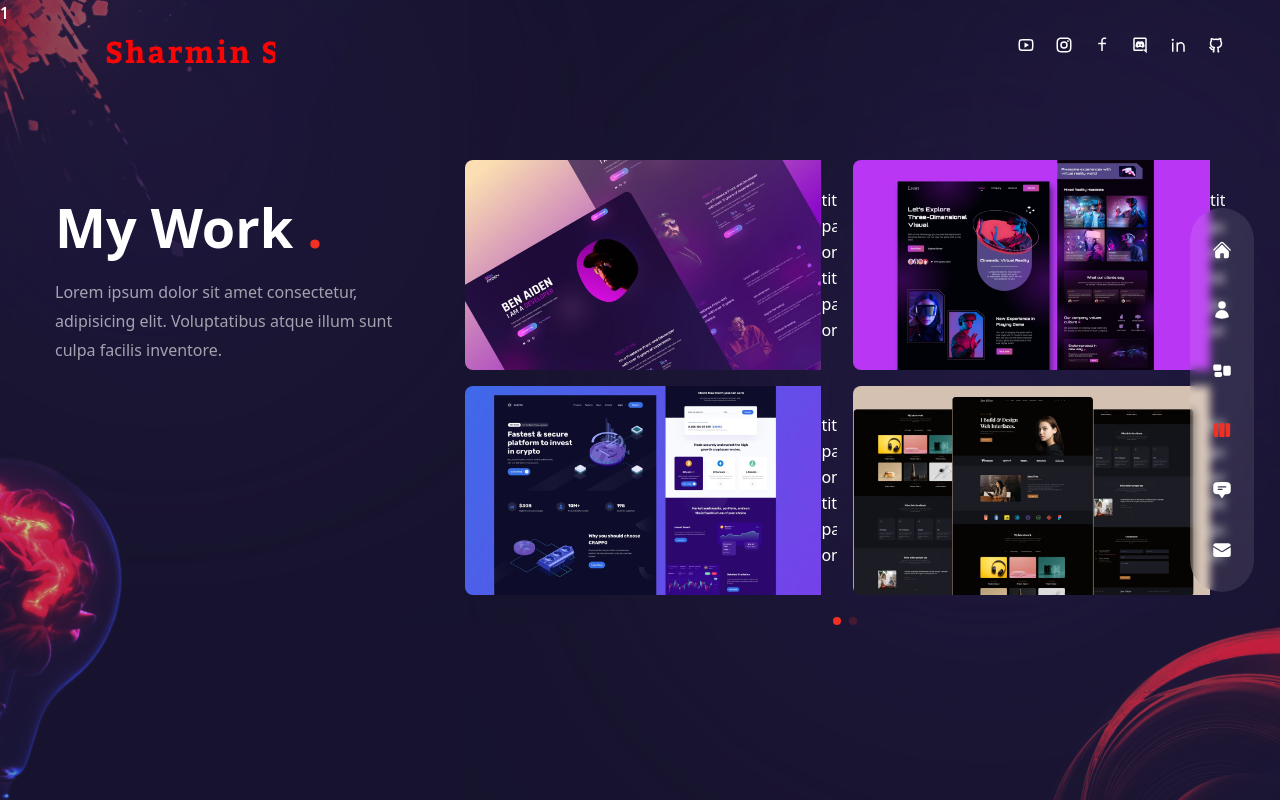
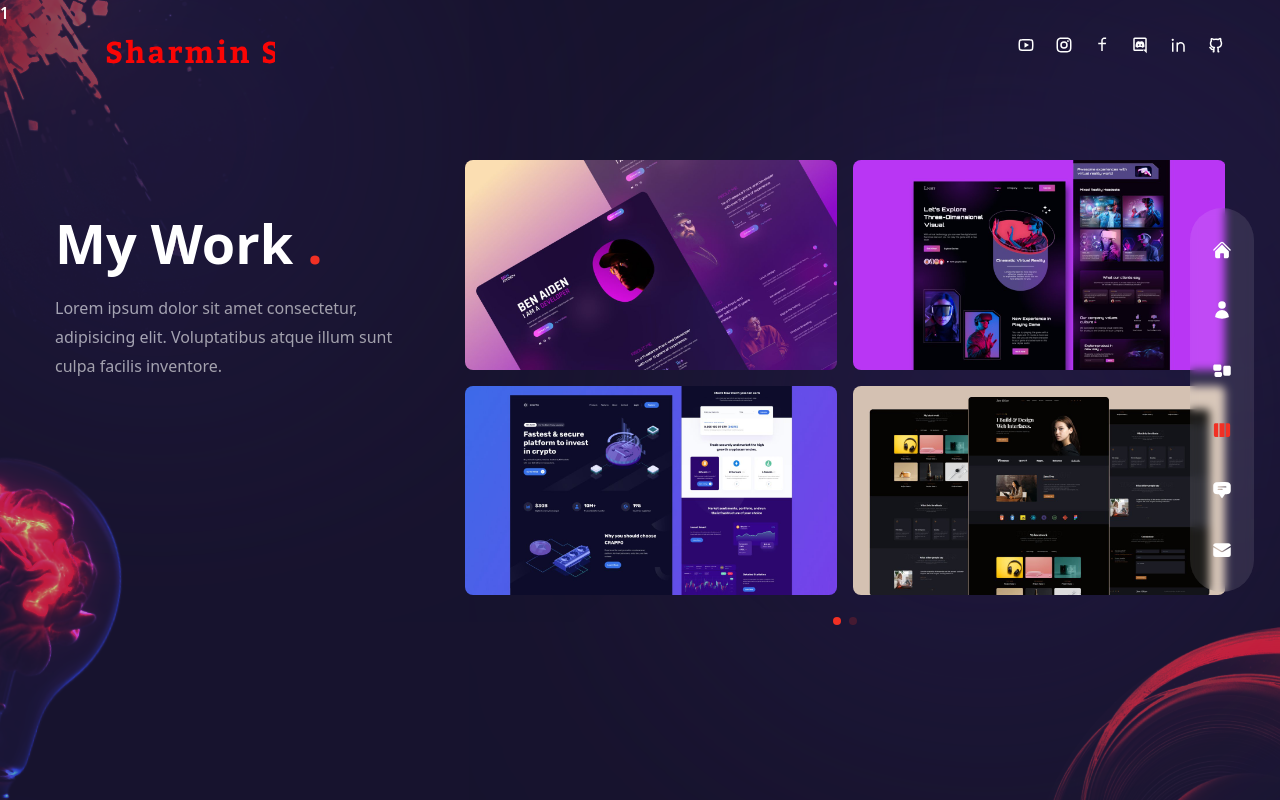
Before and after one commit to Sharmin64/my-next-portfolio, a Next.js app: page /work in a window 1280 px wide. Built offline with nearby package versions, Linux system fonts and the light colour scheme.

Commit message:
workslider file done

```diff
--- a/components/TestimonialSlider.js
+++ /dev/null
@@ -1,31 +0,0 @@
-import React from "react";
-//*testimonial data
-const testimonialData = [
-  {
-    image: "/t-avt-1.png",
-    name: "Anne Smith",
-    position: "Customer",
-    message:
-      "Lorem ipsum dolor sit amet consectetur adipisicing elit. Cum expedita odit beatae, cupiditate saepe quam officia aut placeat quas neque!",
-  },
-  {
-    image: "/t-avt-2.png",
-    name: "Jane Doe",
-    position: "Customer",
-    message:
-      "Lorem ipsum dolor sit amet consectetur adipisicing elit. Cum expedita odit beatae, cupiditate saepe quam officia aut placeat quas neque!",
-  },
-  {
-    image: "/t-avt-3.png",
-    name: "Jhon Doe",
-    position: "Customer",
-    message:
-      "Lorem ipsum dolor sit amet consectetur adipisicing elit. Cum expedita odit beatae, cupiditate saepe quam officia aut placeat quas neque!",
-  },
-];
-
-const TestimonialSlider = () => {
-  return <div>TestimonialSlider</div>;
-};
-
-export default TestimonialSlider;
--- a/components/WorkSlider.js
+++ b/components/WorkSlider.js
@@ -1,11 +1,14 @@
 import React from "react";
-const workSlides = {
+export const workSlides = {
   slides: [
     {
       images: [
         {
           title: "title",
           path: "/thumb1.jpg",
+          liveLink: "https://assignment-12-summer-camp.web.app",
+          clientCode: "https://github.com/Sharmin64/yoga-camp-client",
+          serverCode: "https://github.com/Sharmin64/yoga-camp-server",
         },
         {
           title: "title",
@@ -79,7 +82,7 @@ const WorkSlider = () => {
                     className="relative rounded-lg overflow-hidden flex items-center justify-center group"
                     key={index}
                   >
-                    <div className="flex items-center justify-center relative overflow-hidden">
+                    <div className="flex items-center justify-center relative overflow-hidden group">
                       {/* images */}
                       <Image
                         src={image.path}
@@ -89,12 +92,18 @@ const WorkSlider = () => {
                       />
                       <div className="absolute inset-0 bg-gradient-to-l from-transparent via-[#e838cc] to-[#4a22bd] opacity-0 group-hover:opacity-80 transition-all duration-700"></div>
                       {/* title */}
-                      <div>
-                        <div>
+                      <div className="absolute bottom-0 translate-y-full group-hover:-translate-y-10 group-hover:xl:-translate-y-20 transition-all duration-300 divide-blue-900">
+                        <div className="flex items-center gap-x-2 text-[13px] tracking-[0.2em]">
                           {/* title part 1 */}
-                          <div>title part one</div>
-                          {/* title part 1 */}
-                          <div>title part one</div>
+                          <div className="delay-100">LIVE</div>
+                          {/* title part 2 */}
+                          <div className="translate-y-[500%] group-hover:translate-y-0 translate-all duration-300 delay-150">
+                            PROJECT
+                          </div>
+                          {/* icon */}
+                          <div className="text-xl translate-y-[500%] group-hover:translate-y-0 transition-all duration-300 delay-200">
+                            <BsArrowBarRight />
+                          </div>
                         </div>
                       </div>
                     </div>
--- a/pages/testimonials/index.js
+++ /dev/null
@@ -1,5 +0,0 @@
-const Testimonials = () => {
-  return <div>Testimonials is praise of my presentation</div>;
-};
-
-export default Testimonials;
--- a/pages/work/index.js
+++ b/pages/work/index.js
@@ -20,7 +20,7 @@ const Work = () => {
               initial="hidden"
               animate="show"
               exit="hidden"
-              className="h2 xl:mt-8"
+              className="h2 xl:mt-12"
             >
               My Work <span className="text-accent">.</span>
             </motion.h2>
```
Also changed, not shown: 2 other files (tests, documents, lock files or other folders).
